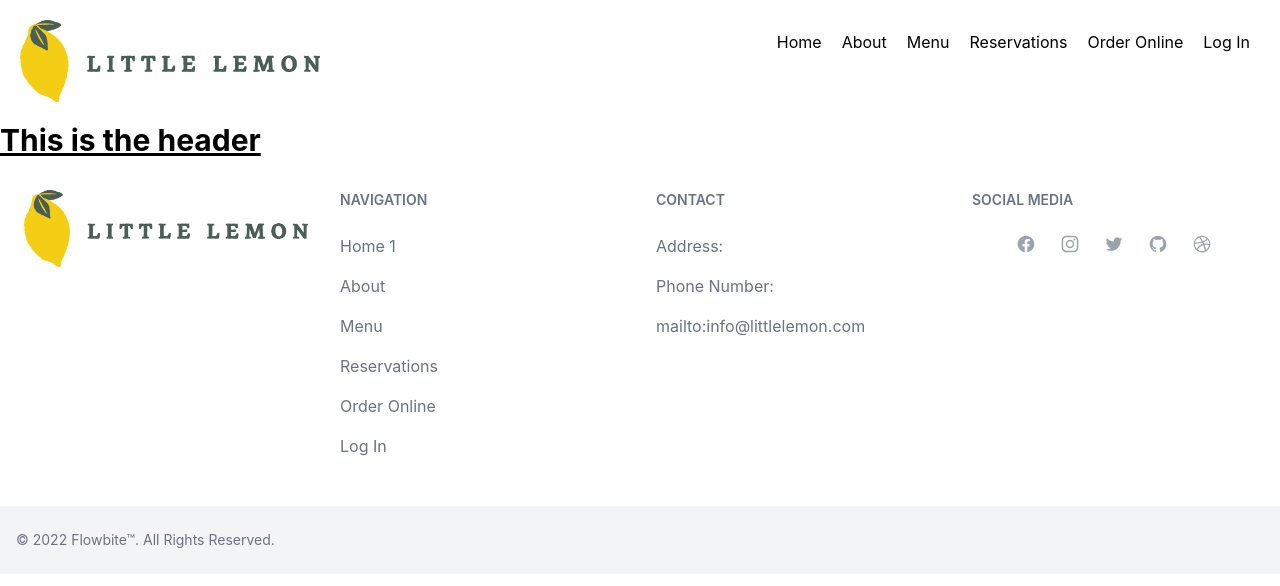
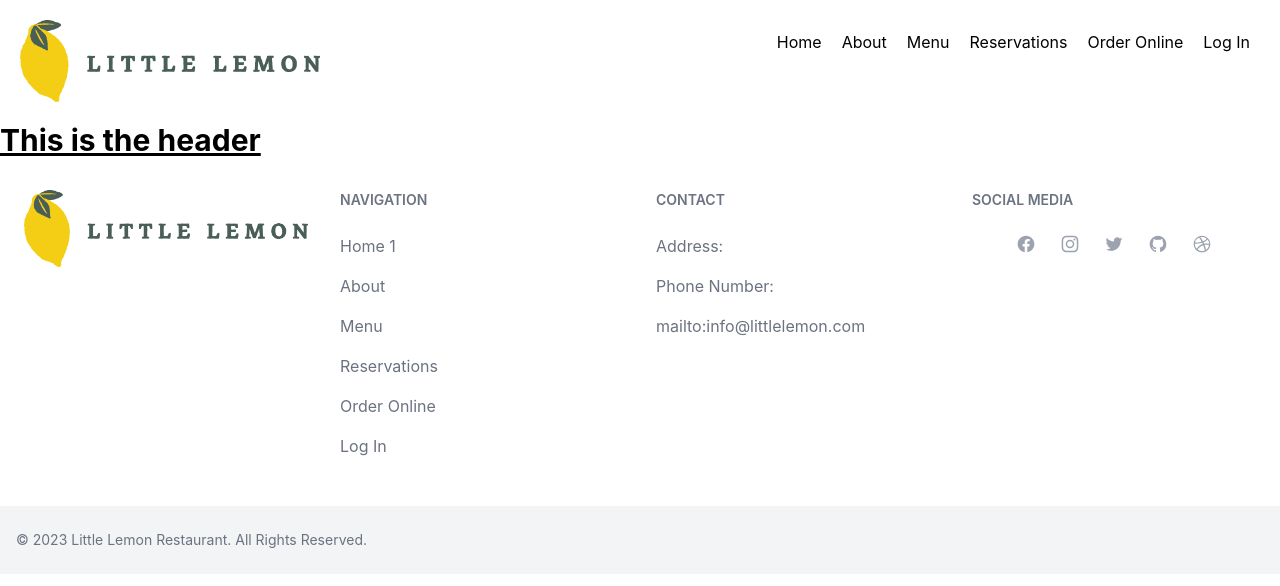
Before and after one commit to csegur4/little-lemon-app, a React (Create React App) app: page / in a window 1280 px wide. Shown: the top 586 px of the page. Built offline with nearby package versions, Linux system fonts and the light colour scheme.

Commit message:
footer update

```diff
--- a/src/components/Footer.js
+++ b/src/components/Footer.js
@@ -73,7 +73,7 @@ export default function Footer(){
                     </div>
                 </div>
                 <div className="px-4 py-6 bg-gray-100 dark:bg-gray-700 md:flex md:items-center md:justify-between">
-                    <span className="text-sm text-gray-500 dark:text-gray-300 sm:text-center">© 2022 <a href="https://flowbite.com/">Flowbite™</a>. All Rights Reserved.
+                    <span className="text-sm text-gray-500 dark:text-gray-300 sm:text-center">© 2023 <a href="https://little-lemon-dev.vercel.app/">Little Lemon Restaurant</a>. All Rights Reserved.
                     </span>
                 </div>
             </footer>
```
